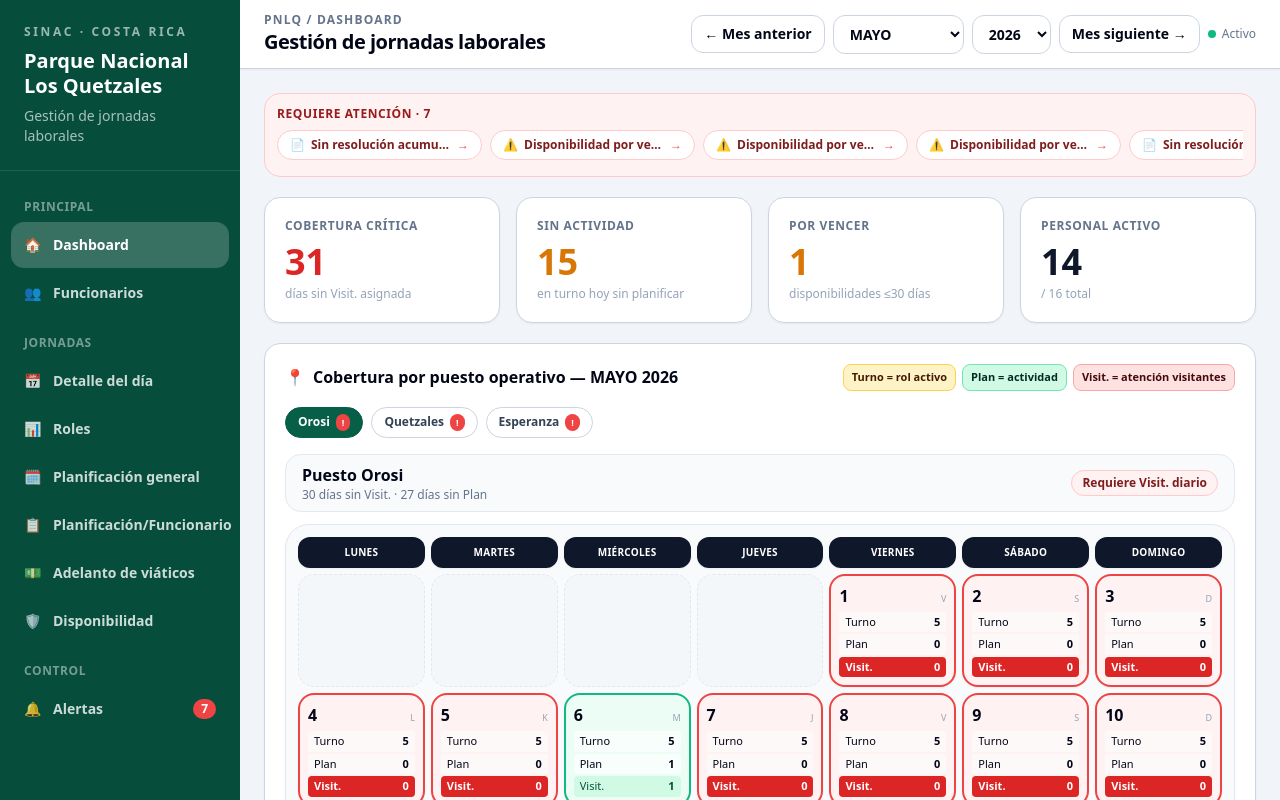
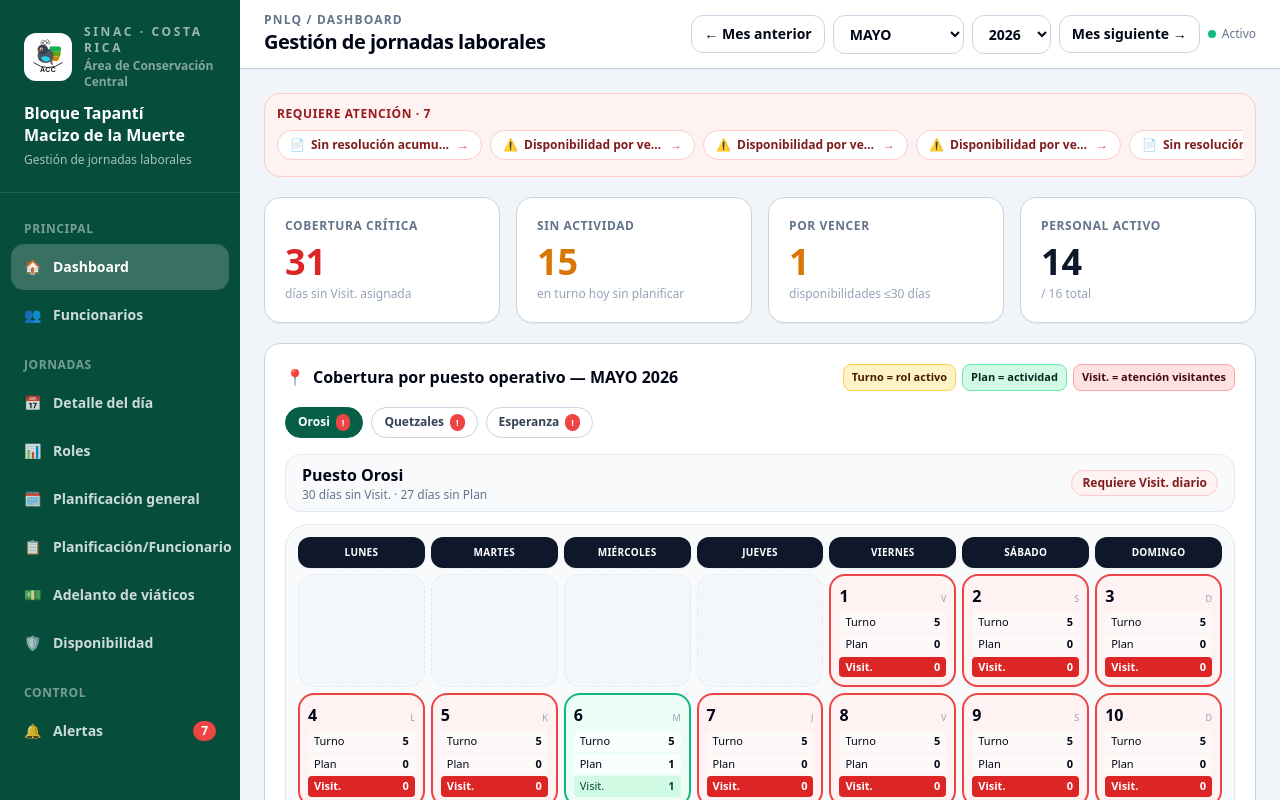
Before and after one commit to psforestal-rgb/btmm_jornadas, a React (Vite) app: page / in a window 1280 px wide. Shown: the top 800 px of the page. Built offline with nearby package versions, Linux system fonts and the light colour scheme.

Commit message:
Sidebar: logo ACC + renombrar a Bloque Tapantí - Macizo de la Muerte
Agrega logo ACC como SVG en la cabecera del sidebar y actualiza el
nombre del área de Parque Nacional Los Quetzales.

https://claude.ai/code/session_01KXWoArS72R2NYgt7ggXpsV

```diff
--- a/src/App.jsx
+++ b/src/App.jsx
@@ -82,7 +82,7 @@ function Sidebar({ view, setView, nAlertas }) {
     ["Jornadas", [["dia", "Detalle del día", "📅"], ["roles", "Roles", "📊"], ["planificacion", "Planificación general", "🗓️"], ["planFuncionario", "Planificación/Funcionario", "📋"], ["adelantos", "Adelanto de viáticos", "💵"], ["disponibilidad", "Disponibilidad", "🛡️"]]],
     ["Control", [["alertas", "Alertas", "🔔"]]],
   ];
-  return <aside className="hidden w-60 shrink-0 flex-col bg-emerald-900 text-white lg:flex"><div className="border-b border-white/10 p-6"><div className="text-xs font-semibold uppercase tracking-[0.22em] text-white/60">SINAC · Costa Rica</div><div className="mt-2 text-xl font-semibold leading-tight">Parque Nacional<br />Los Quetzales</div><div className="mt-2 text-sm text-white/65">Gestión de jornadas laborales</div></div><nav className="flex-1 p-3">{grupos.map(([g, items]) => <div key={g}><div className="px-3 pb-2 pt-4 text-xs font-semibold uppercase tracking-wider text-white/45">{g}</div>{items.map(([id, label, icon]) => <button key={id} onClick={() => setView(id)} className={`mb-1 flex w-full items-center gap-3 rounded-xl px-3 py-3 text-left text-sm font-semibold ${view === id ? "bg-white/20 text-white ring-1 ring-white/20" : "text-white/80 hover:bg-white/10"}`}><span>{icon}</span>{label}{id === "alertas" && nAlertas > 0 && <span className="ml-auto rounded-full bg-red-500 px-2 py-0.5 text-xs text-white">{nAlertas}</span>}</button>)}</div>)}</nav><div className="border-t border-white/10 p-4 text-xs"><strong className="font-semibold">P. Sánchez N.</strong><div className="text-white/60">Guardaparques · ACC</div></div></aside>;
+  return <aside className="hidden w-60 shrink-0 flex-col bg-emerald-900 text-white lg:flex"><div className="border-b border-white/10 p-6"><div className="mb-3 flex items-center gap-3"><img src="/acc-logo.svg" alt="ACC" className="h-12 w-12 shrink-0 rounded-xl bg-white p-1" /><div><div className="text-xs font-semibold uppercase tracking-[0.22em] text-white/60">SINAC · Costa Rica</div><div className="mt-0.5 text-xs font-semibold text-white/50">Área de Conservación Central</div></div></div><div className="text-base font-semibold leading-snug">Bloque Tapantí<br />Macizo de la Muerte</div><div className="mt-1.5 text-xs text-white/65">Gestión de jornadas laborales</div></div><nav className="flex-1 p-3">{grupos.map(([g, items]) => <div key={g}><div className="px-3 pb-2 pt-4 text-xs font-semibold uppercase tracking-wider text-white/45">{g}</div>{items.map(([id, label, icon]) => <button key={id} onClick={() => setView(id)} className={`mb-1 flex w-full items-center gap-3 rounded-xl px-3 py-3 text-left text-sm font-semibold ${view === id ? "bg-white/20 text-white ring-1 ring-white/20" : "text-white/80 hover:bg-white/10"}`}><span>{icon}</span>{label}{id === "alertas" && nAlertas > 0 && <span className="ml-auto rounded-full bg-red-500 px-2 py-0.5 text-xs text-white">{nAlertas}</span>}</button>)}</div>)}</nav><div className="border-t border-white/10 p-4 text-xs"><strong className="font-semibold">P. Sánchez N.</strong><div className="text-white/60">Guardaparques · ACC</div></div></aside>;
 }
 
 function Topbar({ view, setView, month, setMonth, year, setYear, compact, setCompact }) {
```
Also changed, not shown: public/acc-logo.svg (added).
